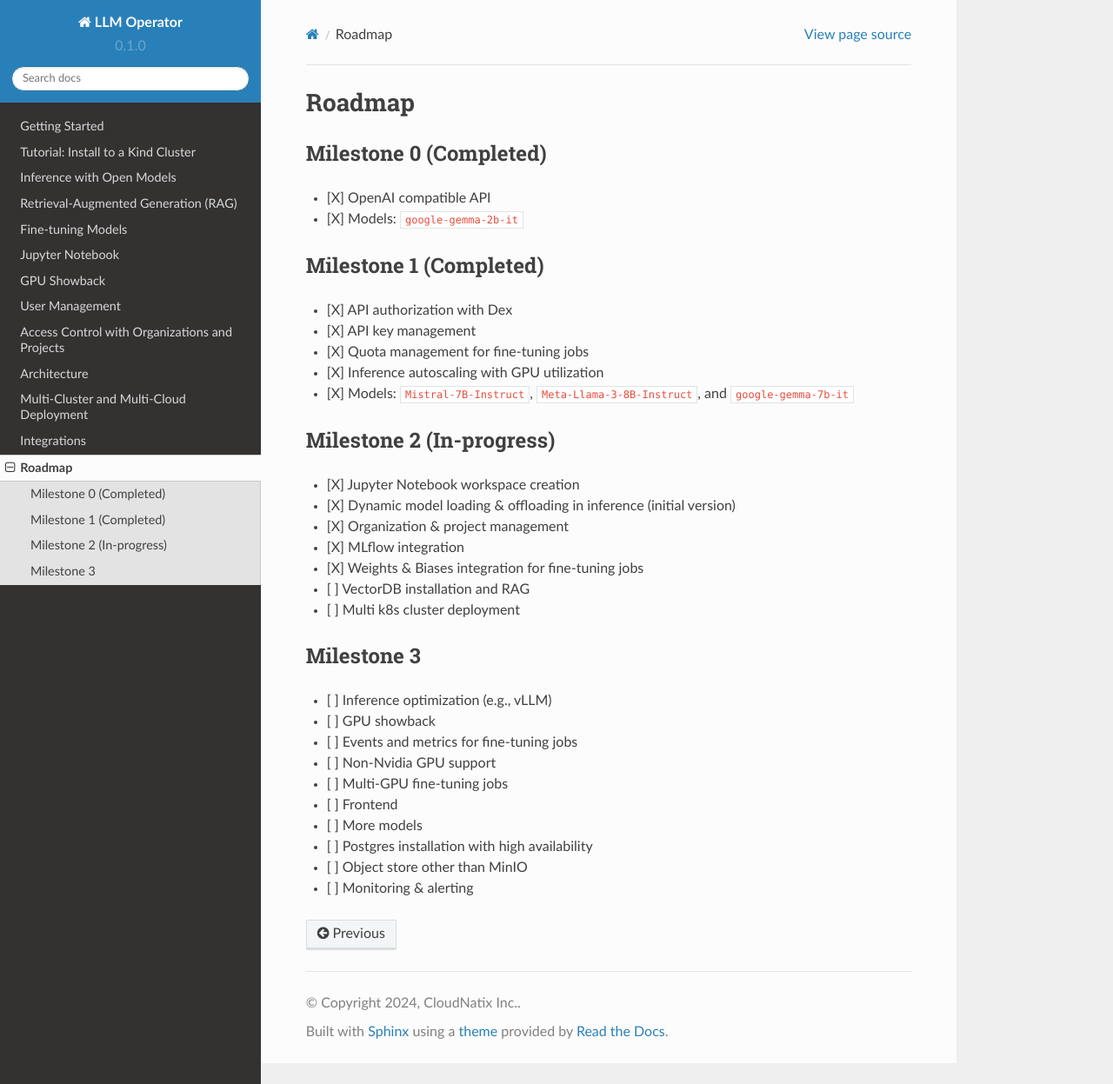
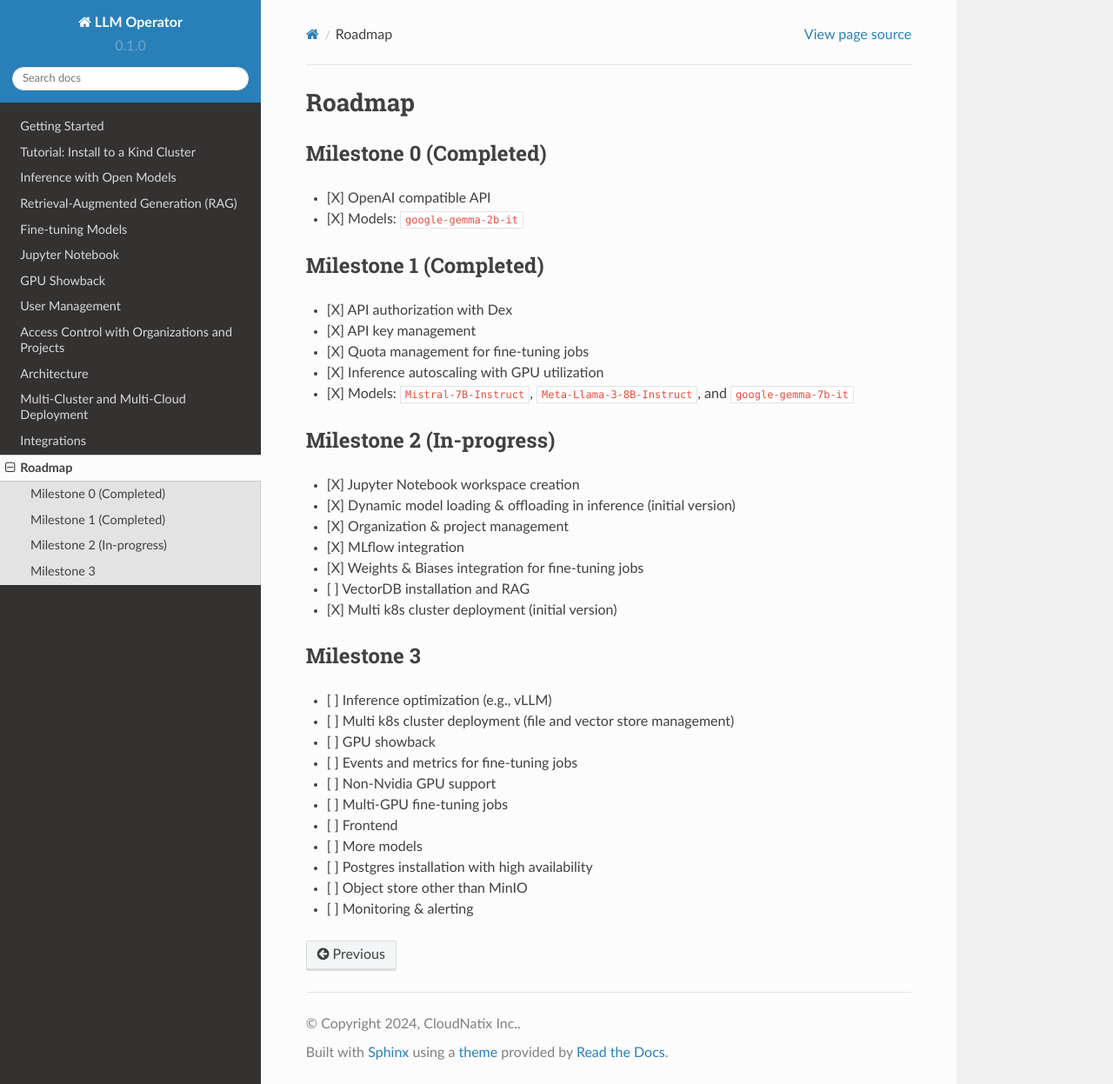
Before and after one commit to llm-operator/docs, a Sphinx documentation site: the page built from docs/source/roadmap.rst, in a window 1280 px wide and 1247 px high. Shown: the whole window at 87% size. Built offline with Sphinx 7.4.7 and the Read the Docs theme 2.0.0, drawn with Linux system fonts in a browser that asks for light colours.

Commit message:
Complete the initial version of multi-cluster support (#75)

```diff
--- a/docs/source/roadmap.rst
+++ b/docs/source/roadmap.rst
@@ -24,12 +24,13 @@ Milestone 2 (In-progress)
 - [X] MLflow integration
 - [X] Weights & Biases integration for fine-tuning jobs
 - [ ] VectorDB installation and RAG
-- [ ] Multi k8s cluster deployment
+- [X] Multi k8s cluster deployment (initial version)
 
 Milestone 3
 -----------
 
 - [ ] Inference optimization (e.g., vLLM)
+- [ ] Multi k8s cluster deployment (file and vector store management)
 - [ ] GPU showback
 - [ ] Events and metrics for fine-tuning jobs
 - [ ] Non-Nvidia GPU support
```
